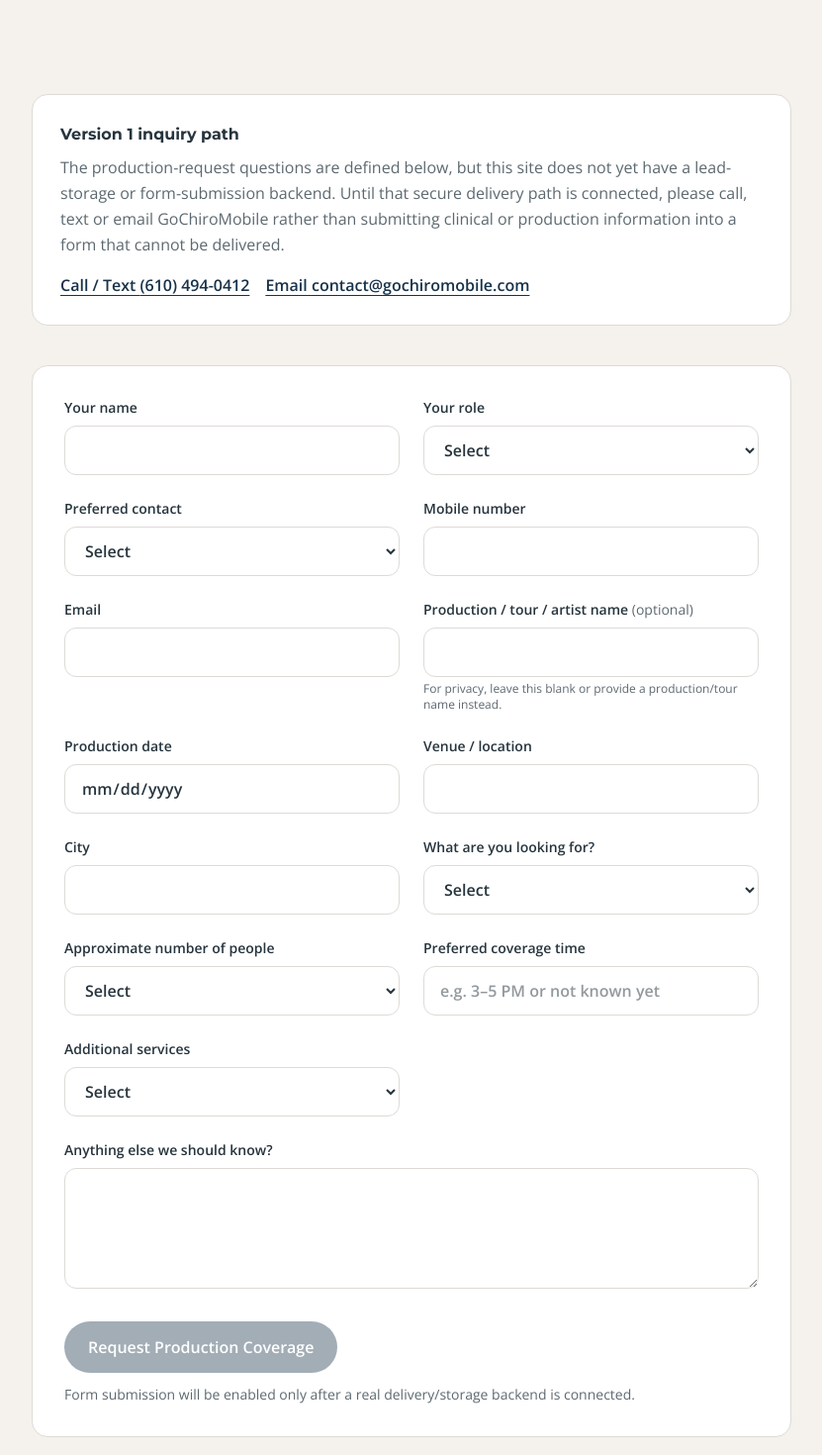
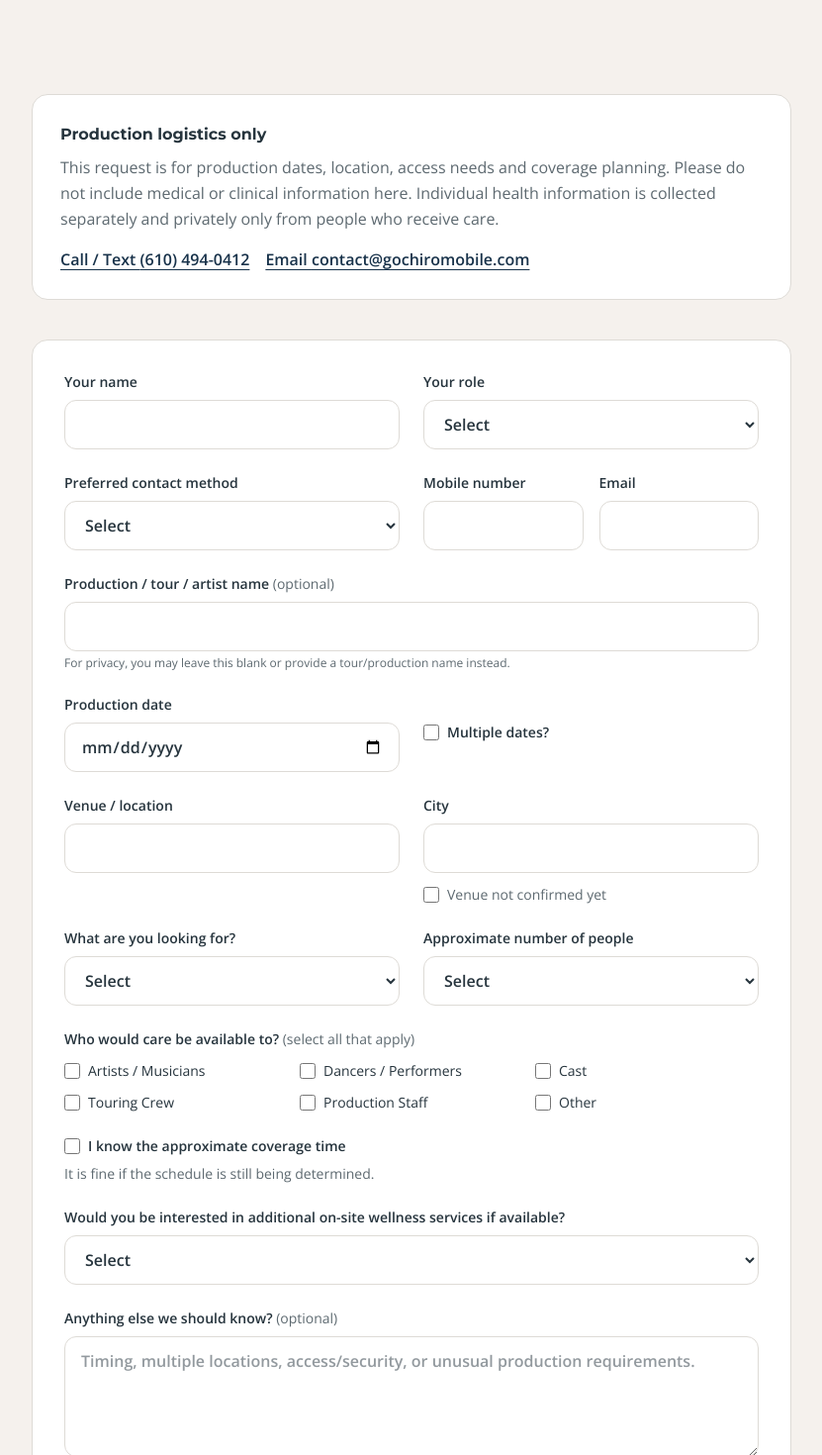
Before and after one commit to mybackcracker/gochiro-platform, a Next.js app: page /touring-production-care/request in a window 1280 px wide. Shown: the part 360-1830 px from the top of the page at 99% size, without its empty margins (56-887 px from the left). Built offline with nearby package versions, Linux system fonts and the light colour scheme.

Commit message:
Enable production coverage request form

```diff
--- a/app/(marketing)/touring-production-care/request/page.tsx
+++ b/app/(marketing)/touring-production-care/request/page.tsx
@@ -1,14 +1,12 @@
 import type { Metadata } from "next";
 import { Section, Container, PageHeader, Callout } from "@/components/ui";
 import { BUSINESS_PHONE, PUBLIC_CONTACT_EMAIL } from "@/lib/gochiro";
+import ProductionRequestForm from "./ProductionRequestForm";
 
 export const metadata: Metadata = {
   title: "Request Touring Production Coverage | GoChiroMobile",
   description: "Request on-site musculoskeletal care for a touring production in Philadelphia or the surrounding region.",
 };
-
-const inputClass = "mt-2 w-full rounded-xl border border-line bg-white px-4 py-3 text-base text-ink outline-none transition focus:border-navy focus:ring-2 focus:ring-navy/15";
-const labelClass = "block text-sm font-semibold text-ink";
 
 export default function ProductionRequestPage() {
   return (
@@ -25,9 +23,9 @@ export default function ProductionRequestPage() {
 
       <Section tone="cream" className="pt-8">
         <Container>
-          <Callout title="Version 1 inquiry path" tone="white" className="max-w-3xl">
+          <Callout title="Production logistics only" tone="white" className="max-w-3xl">
             <p className="text-base leading-relaxed text-muted">
-              The production-request questions are defined below, but this site does not yet have a lead-storage or form-submission backend. Until that secure delivery path is connected, please call, text or email GoChiroMobile rather than submitting clinical or production information into a form that cannot be delivered.
+              This request is for production dates, location, access needs and coverage planning. Please do not include medical or clinical information here. Individual health information is collected separately and privately only from people who receive care.
             </p>
             <div className="mt-4 flex flex-wrap gap-4 text-base font-semibold text-navy">
               <a href={`tel:${BUSINESS_PHONE}`} className="underline underline-offset-4">Call / Text {BUSINESS_PHONE}</a>
@@ -35,25 +33,8 @@ export default function ProductionRequestPage() {
             </div>
           </Callout>
 
-          <div className="mt-10 max-w-3xl rounded-2xl border border-line bg-white p-6 sm:p-8" aria-label="Production request form preview">
-            <div className="grid gap-6 sm:grid-cols-2">
-              <label className={labelClass}>Your name<input className={inputClass} type="text" disabled /></label>
-              <label className={labelClass}>Your role<select className={inputClass} disabled defaultValue=""><option value="">Select</option><option>Tour Manager</option><option>Production Manager</option><option>Artist Management</option><option>Venue / Promoter</option><option>Artist / Performer</option><option>Other</option></select></label>
-              <label className={labelClass}>Preferred contact<select className={inputClass} disabled defaultValue=""><option value="">Select</option><option>Text</option><option>Email</option><option>Phone</option><option>No preference</option></select></label>
-              <label className={labelClass}>Mobile number<input className={inputClass} type="tel" disabled /></label>
-              <label className={labelClass}>Email<input className={inputClass} type="email" disabled /></label>
-              <label className={labelClass}>Production / tour / artist name <span className="font-normal text-muted">(optional)</span><input className={inputClass} type="text" disabled /><span className="mt-1 block text-xs font-normal text-muted">For privacy, leave this blank or provide a production/tour name instead.</span></label>
-              <label className={labelClass}>Production date<input className={inputClass} type="date" disabled /></label>
-              <label className={labelClass}>Venue / location<input className={inputClass} type="text" disabled /></label>
-              <label className={labelClass}>City<input className={inputClass} type="text" disabled /></label>
-              <label className={labelClass}>What are you looking for?<select className={inputClass} disabled defaultValue=""><option value="">Select</option><option>Care for one person</option><option>On-site care for multiple people</option><option>Not sure — help me determine it</option></select></label>
-              <label className={labelClass}>Approximate number of people<select className={inputClass} disabled defaultValue=""><option value="">Select</option><option>1–4</option><option>5–8</option><option>9–12</option><option>13+</option><option>Not sure</option></select></label>
-              <label className={labelClass}>Preferred coverage time<input className={inputClass} type="text" placeholder="e.g. 3–5 PM or not known yet" disabled /></label>
-              <label className={labelClass}>Additional services<select className={inputClass} disabled defaultValue=""><option value="">Select</option><option>Interested in massage therapy</option><option>Possibly — tell me what is available</option><option>No</option></select></label>
-              <label className={`${labelClass} sm:col-span-2`}>Anything else we should know?<textarea className={inputClass} rows={4} disabled /></label>
-            </div>
-            <button type="button" disabled className="mt-7 rounded-full bg-navy/40 px-6 py-3.5 text-base font-semibold text-white">Request Production Coverage</button>
-            <p className="mt-3 text-sm text-muted">Form submission will be enabled only after a real delivery/storage backend is connected.</p>
+          <div className="mt-10">
+            <ProductionRequestForm />
           </div>
         </Container>
       </Section>
```
